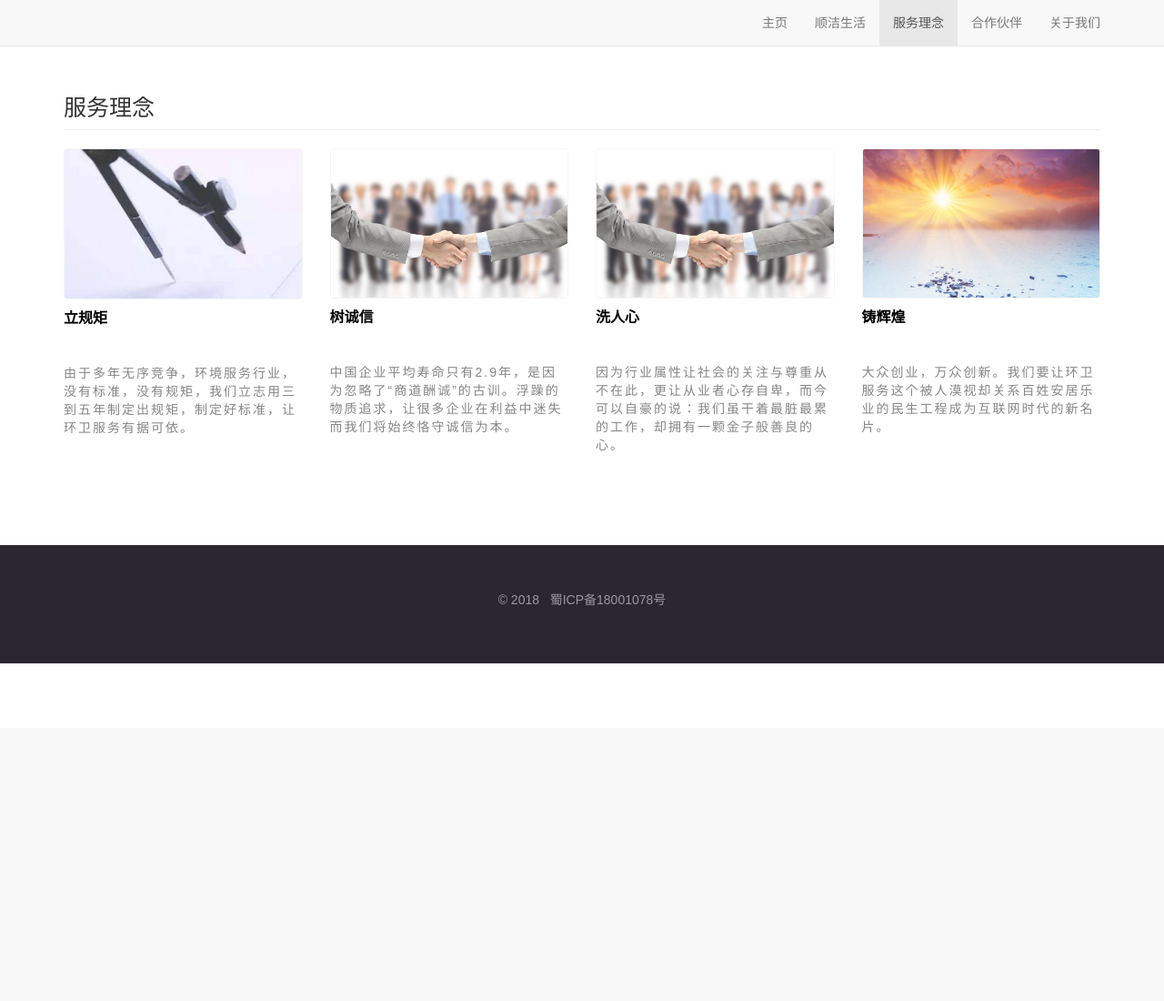
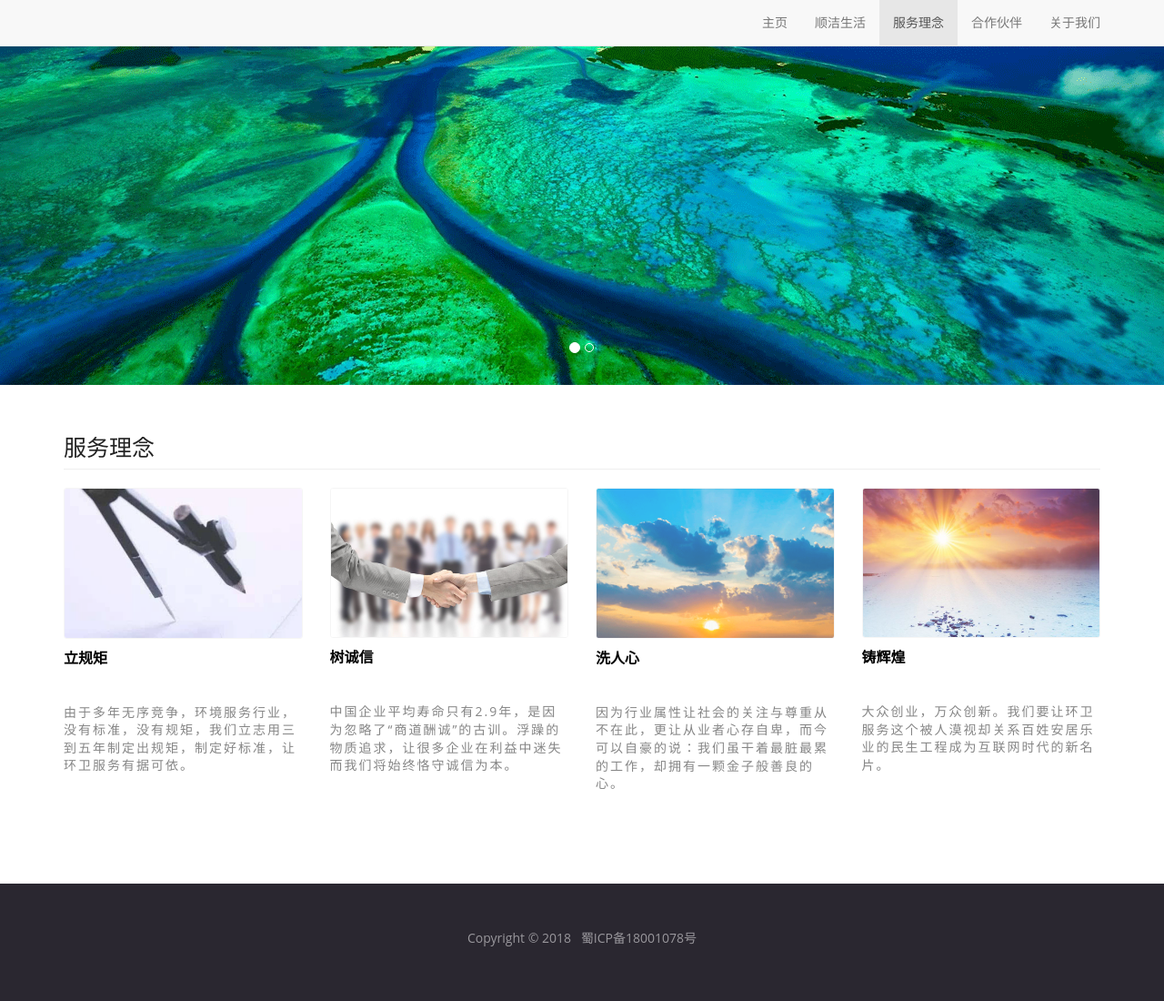
Before and after one commit to shunjiefw/python, a Django app: page /service/ in a window 1280 px wide. Shown: the whole page at 91% size. Before the commit the page ends 729 px from the top, so only its background shows below. Run offline with Django 3.2, Linux system fonts and the light colour scheme; some libraries are stand-ins or nearby versions.

Commit message:
添加一个图片信息

```diff
--- a/shunjie/static/css/index.css
+++ b/shunjie/static/css/index.css
@@ -5,9 +5,15 @@
     box-sizing: border-box;
 }
 html,body{
-    font-family: 'microsoft yahei','Proxima', sans-serif;
+    -webkit-tap-highlight-color: rgba(0,0,0,0);
+    /* font-family: 'microsoft yahei','Proxima', sans-serif; */
+    font-family: "Open Sans","Helvetica Neue",Helvetica,Arial,sans-serif;
     font-size: 14px;
-    color: #333;
+    /* color: #333; */
+    /* font-size: 15px; */
+    line-height: 1.4;
+    color: #222222;
+    background-color: #ffffff;
 }
 a:hover{
     text-decoration: none;
@@ -42,3 +48,6 @@ footer a:hover{
     margin: 40px 0 20px;
     border-bottom: 1px solid #eee;
 }
+.banner-img{
+    width: 100%;
+}
--- a/shunjie/templates/master.html
+++ b/shunjie/templates/master.html
@@ -41,10 +41,10 @@
             </ol>
             <div class="carousel-inner">
                 <div class="item active">
-                    <img class="slide-image" src="http://via.placeholder.com/1200x350" alt="">
+                    <img class="banner-img slide-image" src="/static/images/bg.png" alt="">
                 </div>
                 <div class="item">
-                    <img class="slide-image" src="http://via.placeholder.com/1200x350" alt="">
+                    <img class="banner-img slide-image" src="http://via.placeholder.com/1200x350" alt="">
                 </div>
             </div>
         </div>
@@ -54,7 +54,7 @@
     </section>
     <footer class="bs-docs-footer">
         <div class="container">
-            <p>© 2018 &nbsp; <a href="http://www.miibeian.gov.cn/" target="_blank">蜀ICP备18001078号</a></p>
+            <p>Copyright © 2018 &nbsp; <a href="http://www.miibeian.gov.cn/" target="_blank">蜀ICP备18001078号</a></p>
         </div>
     </footer>
     <script src="/static/js/jquery.js"></script>
--- a/shunjie/templates/service.html
+++ b/shunjie/templates/service.html
@@ -26,7 +26,7 @@
     </div>
     <div class="col-md-3 col-sm-6 col-xs-12 ">
         <a href="javascript:;">
-            <img class="img-s" src="/static/images/partner.jpg">
+            <img class="img-s" src="/static/images/env.png">
         </a>
         <div class="message-title">洗人心</div>
         <div class="message-body">
```
Also changed, not shown: shunjie/static/images/bg.png (added), shunjie/static/images/env.png (added).
